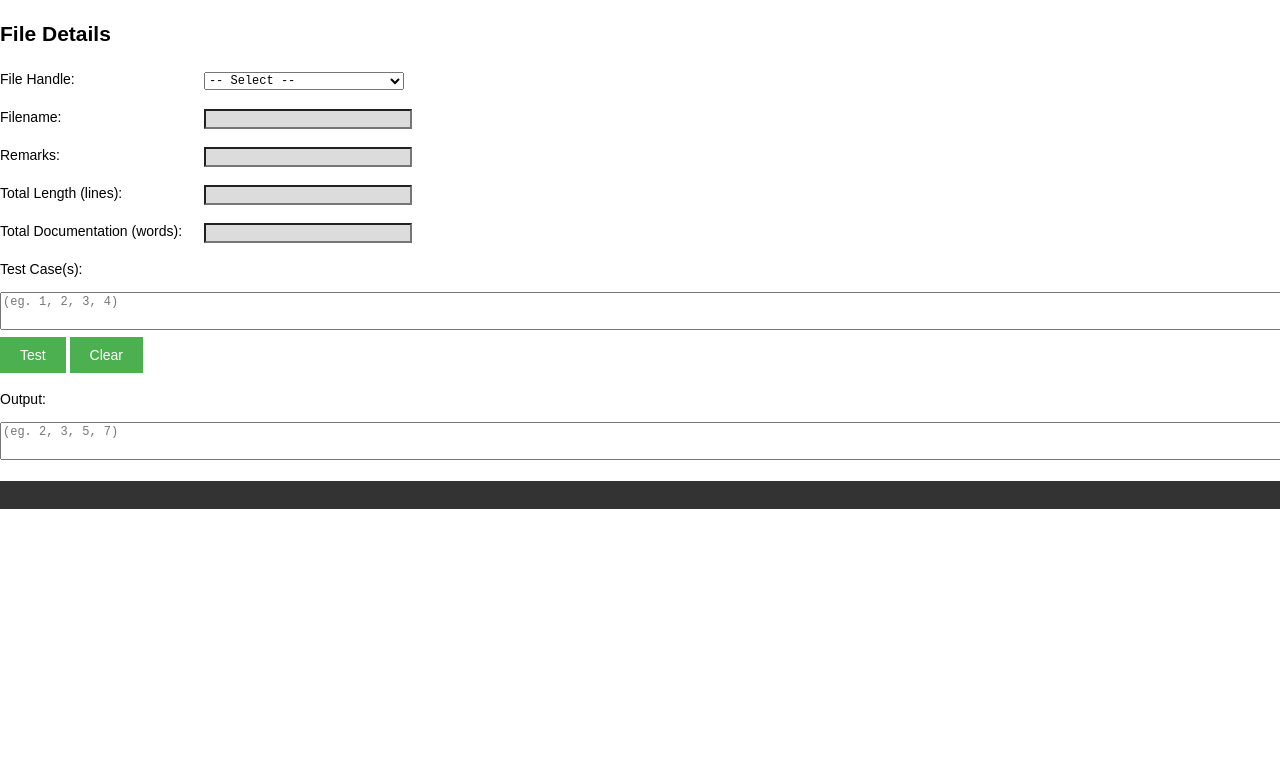
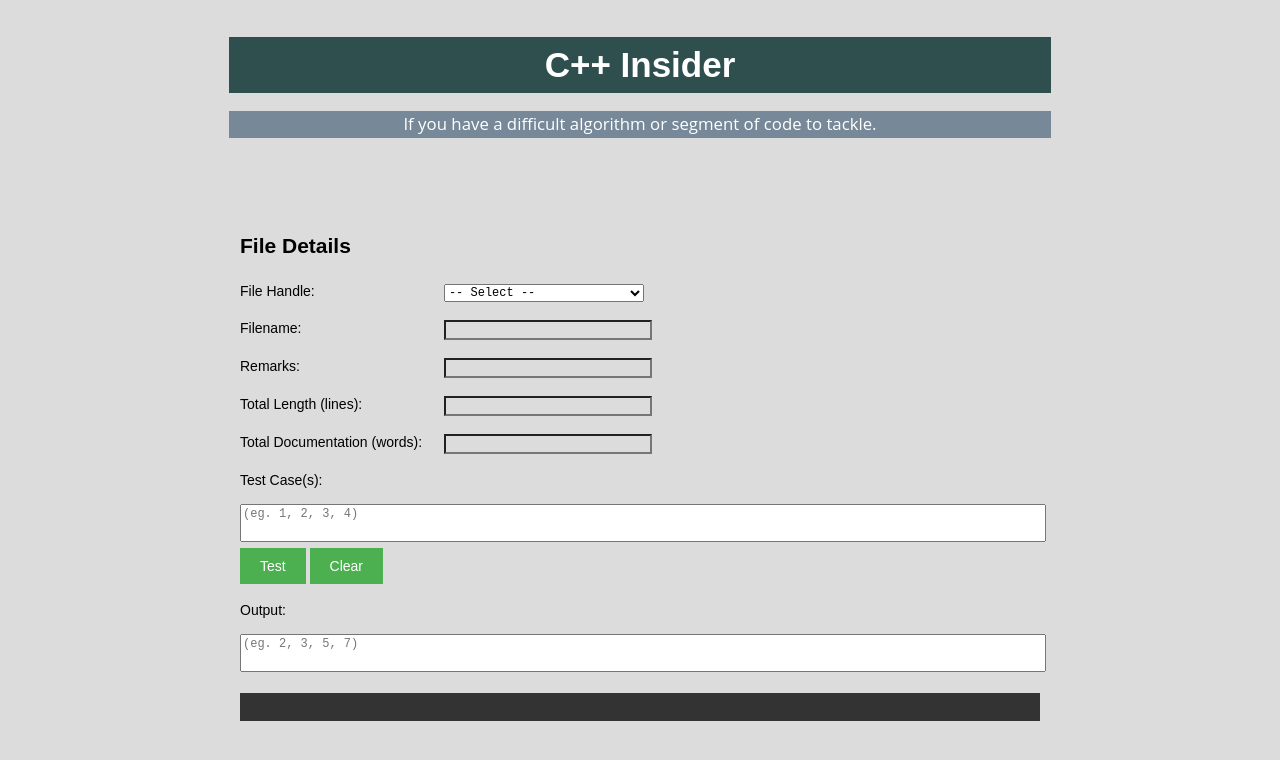
Before and after one commit to AbdulShabazz/cppinsider, a website: page library.html in a window 1280 px wide. Drawn offline with Linux system fonts and the light colour scheme; files that its build step writes are made by us from their sources.

Commit message:
Update library.html

```diff
--- a/library.html
+++ b/library.html
@@ -7,7 +7,59 @@
 		body {
 			font-family: Arial, Helvetica, sans-serif;
 			font-size: 14px;
+			line-height: 1.6;
+			background-color: gainsboro;
 			/*color:darkslategray;*/
+		}
+
+		header {
+			color: white;
+			text-align: center;
+			padding: 1em;
+		}
+
+		header h1 {
+			background-color: darkslategray;
+			font-family: 'Arial', sans-serif;
+			font-size: 2.5em;
+			margin-bottom: 0.5em;
+		}
+
+		header p {
+			background-color: lightslategray;
+			font-family: 'Open Sans', sans-serif;
+			font-size: 1.2em;
+			margin-top: 0;
+		}
+
+		main {
+			padding: 2em;
+		}
+
+		/* Buttons */
+		button {
+			font-family: 'Arial', sans-serif;
+			font-size: 1em;
+			padding: 10px 20px;
+			cursor: pointer;
+			border: none;
+			background-color: #4CAF50;
+			color: white;
+		}
+
+		section.services {
+			max-width: 800px;
+			margin: 0 auto;
+		}
+
+		section.services ul {
+			list-style: disc;
+			margin-left: 2em;
+		}
+
+		section.services ol {
+			list-style: decimal;
+			margin-left: 1em;
 		}
 
 		div {
@@ -37,6 +89,19 @@
 	</style>
 </head>
 <body onload="init()">
+    <center>
+    <div style="width:850px;">
+    <header>
+        <center>
+        <h1>C++ Insider</h1>
+        <p>If you have a difficult algorithm or segment of code to tackle.</p>
+        </center>
+    </header>
+    </div>
+    </center>
+
+    <main>
+        <section class="services">
 			<h2>File Details</h2>
 			<div>
 				<label for="fileHandle">File Handle:</label>
@@ -129,5 +194,7 @@
 					}
 				</script>
 			</footer>
+		</section>
+	</main>
 </body>
 </html>
```
Lines whose indentation alone changed are shown as unchanged.
